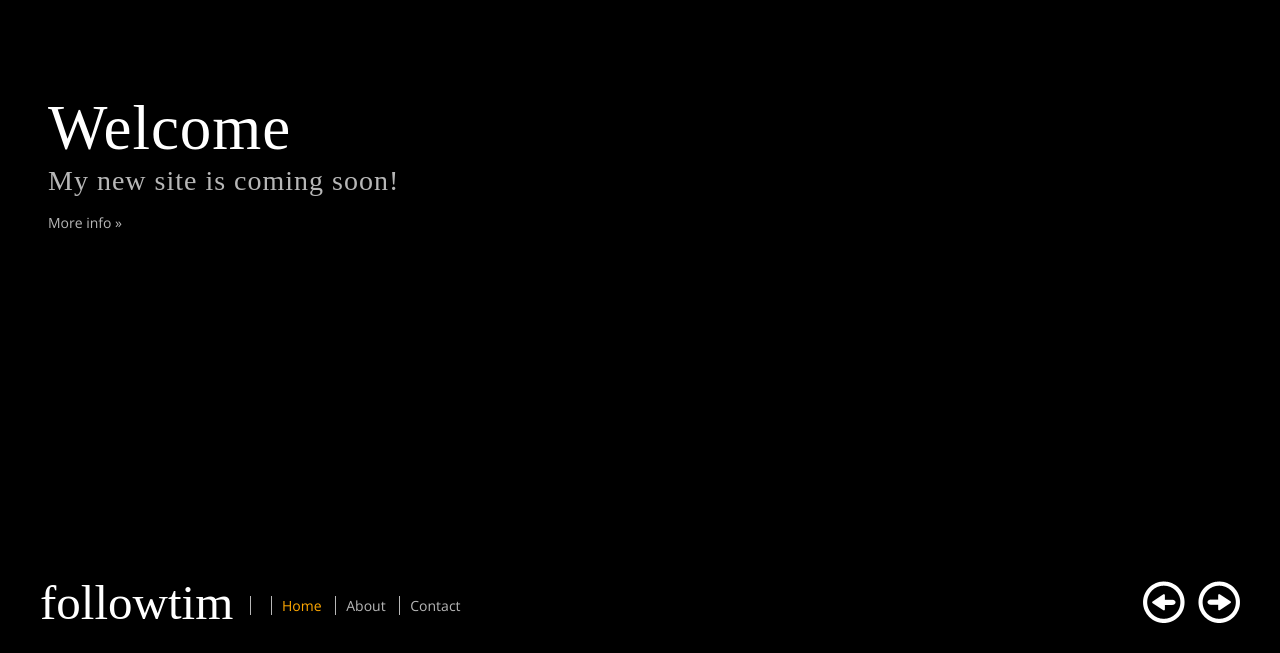
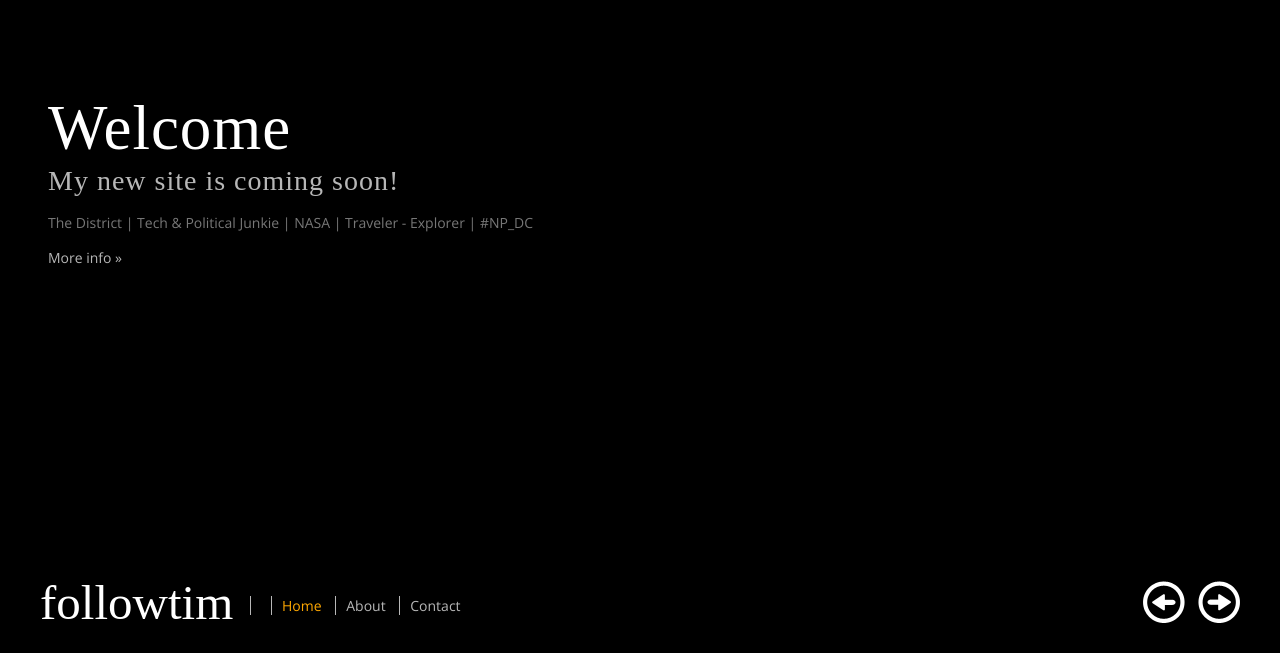
Before and after one commit to tmurphy86/tmurphy86.github.io, a plain HTML site: page index.html in a window 1280 px wide. Shown: the part 147-800 px from the top of the page. Drawn offline with nearby package versions, Linux system fonts and the light colour scheme; a web font is replaced by a local one.

Commit message:
edit about

```diff
--- a/index.html
+++ b/index.html
@@ -61,7 +61,7 @@
 		<section class="content show" id="home">
 			<h1>Welcome</h1>
 			<h5>My new site is coming soon!</h5>
-			<p></p>
+			<p>The District | Tech & Political Junkie | NASA | Traveler - Explorer | #NP_DC</p>
 			<p><a href="#about">More info &#187;</a></p>
 		</section>
 
@@ -78,7 +78,7 @@
 			<h1>Contact</h1>
 			<h5>Get in touch.</h5>
 			<p>Email: <a href="#">info@followtim.com</a><br />
-				Phone: <br /></p>
+				<!-- Phone: <br /></p> -->
 			<p><br />
 				Washington, DC 20005</p>
 		</section>
```
